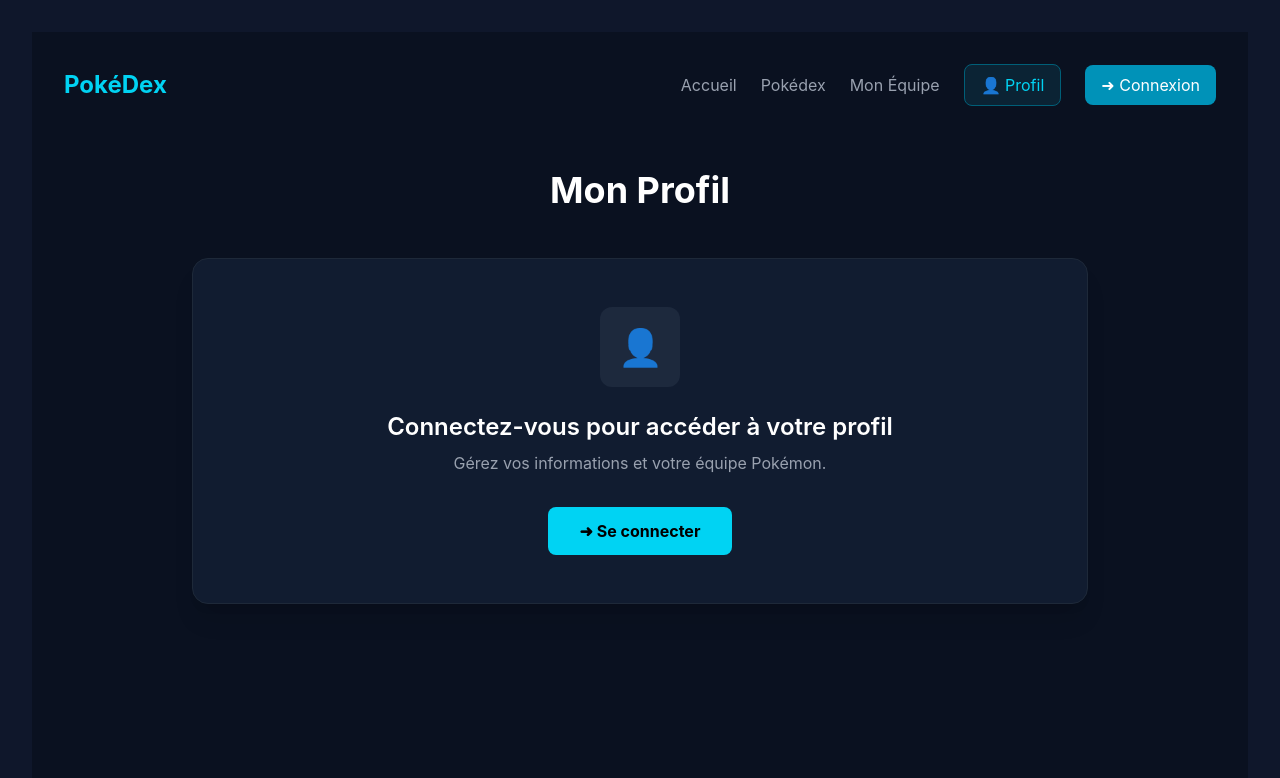
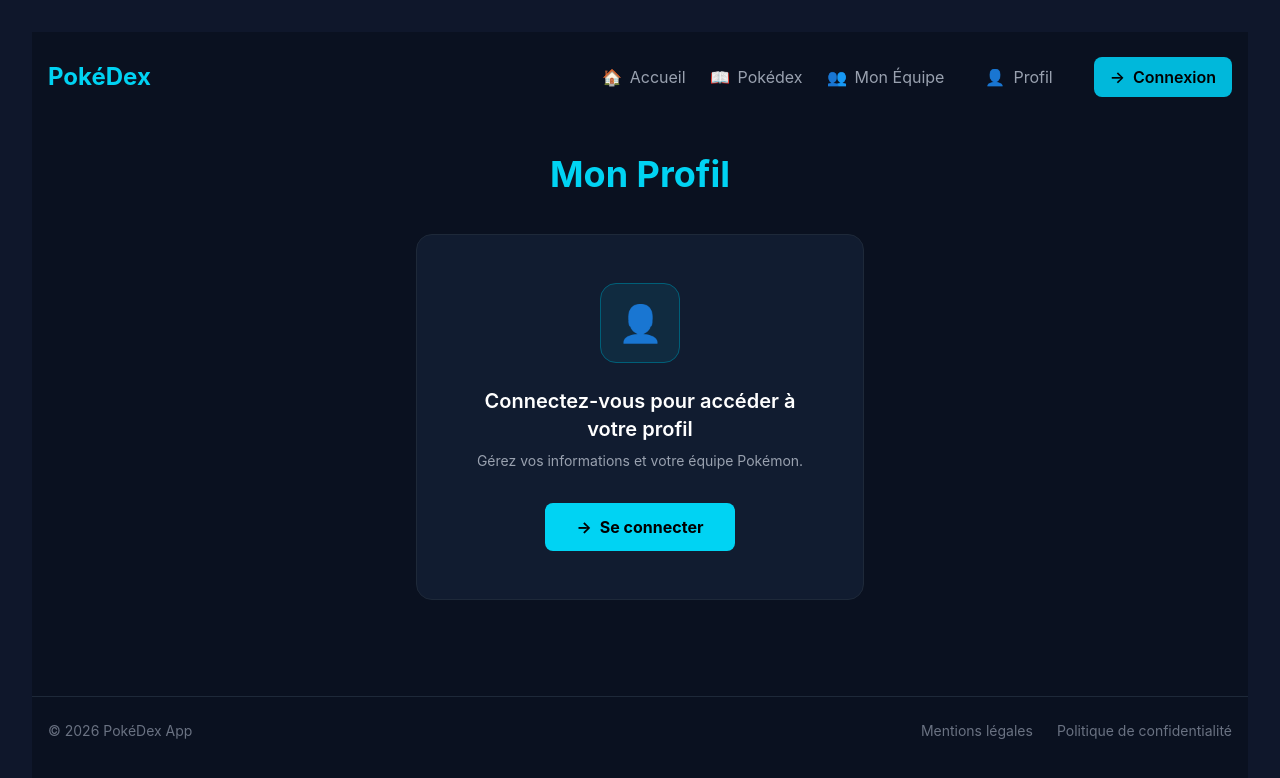
Before and after one commit to EwenLP/pokedev, a React (Vite) app in the folder frontend/: page /profil in a window 1280 px wide. Shown: the top 778 px of the page. Built offline with nearby package versions, Linux system fonts and the light colour scheme.

Commit message:
[REFACTOR] page profil mis à jour et component NavBar

```diff
--- /dev/null
+++ b/frontend/src/components/NavBar.jsx
@@ -0,0 +1,78 @@
+import { useState, useEffect } from 'react';
+import { Link, useLocation } from 'react-router-dom';
+
+export default function Navbar() {
+  const [isLoggedIn, setIsLoggedIn] = useState(false);
+  const location = useLocation();
+
+  useEffect(() => {
+    const token = localStorage.getItem('token');
+    setIsLoggedIn(!!token);
+  }, [location]);
+
+  const isActive = (path) => location.pathname === path;
+
+  return (
+    <header className="flex justify-between items-center max-w-7xl mx-auto py-6 px-4">
+      <Link to="/" className="text-2xl font-bold text-cyan-400">
+        PokéDex
+      </Link>
+
+      <nav className="flex gap-6 items-center text-gray-400">
+        <NavLink to="/" active={isActive('/')}>
+          <span className="mr-2">🏠</span>
+          Accueil
+        </NavLink>
+
+        <NavLink to="/pokedex" active={isActive('/pokedex')}>
+          <span className="mr-2">📖</span>
+          Pokédex
+        </NavLink>
+
+        <NavLink to="/team" active={isActive('/team')}>
+          <span className="mr-2">👥</span>
+          Mon Équipe
+        </NavLink>
+
+        <Link
+          to="/profile"
+          className={`flex items-center gap-2 px-4 py-2 rounded-lg border transition-colors ${
+            isActive('/profile')
+              ? 'bg-cyan-900/30 text-cyan-400 border-cyan-800'
+              : 'border-transparent hover:text-white'
+          }`}
+        >
+          <span>👤</span>
+          Profil
+        </Link>
+
+        {isLoggedIn ? (
+          <span className="bg-cyan-900/30 text-cyan-400 px-4 py-2 rounded-lg border border-cyan-800 cursor-default">
+            Connecté
+          </span>
+        ) : (
+          <Link
+            to="/login"
+            className="flex items-center gap-2 bg-cyan-500 hover:bg-cyan-400 text-black font-semibold px-4 py-2 rounded-lg transition-colors"
+          >
+            <span>→</span>
+            Connexion
+          </Link>
+        )}
+      </nav>
+    </header>
+  );
+}
+
+function NavLink({ to, active, children }) {
+  return (
+    <Link
+      to={to}
+      className={`flex items-center transition-colors ${
+        active ? 'text-white' : 'hover:text-white'
+      }`}
+    >
+      {children}
+    </Link>
+  );
+}
--- a/frontend/src/pages/Profil.jsx
+++ b/frontend/src/pages/Profil.jsx
@@ -1,44 +1,282 @@
+import { useState, useEffect } from 'react';
+import { useNavigate } from 'react-router-dom';
+import Navbar from '../components/NavBar';
+
 export default function ProfilePage() {
+  const [isLoggedIn, setIsLoggedIn] = useState(false);
+  const [user, setUser] = useState(null);
+  const [loading, setLoading] = useState(true);
+  const navigate = useNavigate();
+
+  useEffect(() => {
+    fetchUserData();
+  }, []);
+
+  const fetchUserData = async () => {
+    const token = localStorage.getItem('token');
+
+    if (!token) {
+      setIsLoggedIn(false);
+      setLoading(false);
+      return;
+    }
+
+    try {
+      const response = await fetch('[localhost](http://localhost:3000/api/profile)', {
+        method: 'GET',
+        headers: {
+          'Content-Type': 'application/json',
+          Authorization: `Bearer ${token}`,
+        },
+      });
+
+      if (response.ok) {
+        const data = await response.json();
+        setUser(data);
+        setIsLoggedIn(true);
+      } else {
+        handleLogout();
+      }
+    } catch (error) {
+      console.error('Erreur lors de la récupération du profil:', error);
+      handleLogout();
+    } finally {
+      setLoading(false);
+    }
+  };
+
+  const handleLogout = () => {
+    localStorage.removeItem('token');
+    setIsLoggedIn(false);
+    setUser(null);
+  };
+
+  const formatDate = (dateString) => {
+    if (!dateString) return 'Date inconnue';
+    const date = new Date(dateString);
+    return date.toLocaleDateString('fr-FR', {
+      day: 'numeric',
+      month: 'long',
+      year: 'numeric',
+    });
+  };
+
+  if (loading) {
+    return (
+      <div className="min-h-screen bg-[#0a1120]">
+        <Navbar />
+        <div className="flex items-center justify-center h-[calc(100vh-100px)]">
+          <div className="animate-spin rounded-full h-12 w-12 border-t-2 border-b-2 border-cyan-400"></div>
+        </div>
+      </div>
+    );
+  }
+
   return (
-    <div className="min-h-screen bg-[#0a1120] text-white p-8 font-sans">
-      {/* 1. Header / Navbar */}
-      <header className="flex justify-between items-center max-w-7xl mx-auto mb-16">
-        <h1 className="text-2xl font-bold text-cyan-400">PokéDex</h1>
-        <nav className="flex gap-6 items-center text-gray-400">
-          <a href="/" className="hover:text-white">Accueil</a>
-          <a href="/pokedex" className="hover:text-white">Pokédex</a>
-          <a href="/team" className="hover:text-white">Mon Équipe</a>
-          <button className="bg-cyan-900/30 text-cyan-400 px-4 py-2 rounded-lg flex items-center gap-2 border border-cyan-800">
-            👤 Profil
-          </button>
-          <button className="bg-cyan-600 hover:bg-cyan-500 text-white px-4 py-2 rounded-lg flex items-center gap-2 transition-colors">
-            ➜ Connexion
-          </button>
-        </nav>
-      </header>
+    <div className="min-h-screen bg-[#0a1120] text-white font-sans">
+      <Navbar />
 
-      {/* 2. Titre de la page */}
-      <main className="max-w-4xl mx-auto">
-        <h2 className="text-4xl font-bold mb-12">Mon Profil</h2>
+      <main className="max-w-4xl mx-auto px-4 py-8">
+        <h2 className="text-4xl font-bold text-cyan-400 mb-10">Mon Profil</h2>
 
-        {/* 3. Card de connexion */}
-        <div className="bg-[#111c30] border border-gray-800 rounded-2xl p-12 flex flex-col items-center text-center shadow-xl">
-            <div className="bg-slate-800 w-20 h-20 rounded-xl mb-6 flex items-center justify-center text-4xl">
-                👤
-            </div>
+        {isLoggedIn && user ? (
+          <LoggedInView
+            user={user}
+            formatDate={formatDate}
+            onLogout={handleLogout}
+          />
+        ) : (
+          <LoggedOutView />
+        )}
+      </main>
 
-            <h3 className="text-2xl font-semibold mb-2">
-                Connectez-vous pour accéder à votre profil
-            </h3>
-            <p className="text-gray-400 mb-8">
-                Gérez vos informations et votre équipe Pokémon.
-            </p>
-
-            <button className="bg-cyan-400 hover:bg-cyan-300 text-black font-bold py-3 px-8 rounded-lg flex items-center gap-2 transition-transform active:scale-95">
-                <a href="/login" className="hover:text-white">➜ Se connecter</a>
-            </button>
-        </div>
-      </main>
+      <Footer />
     </div>
   );
 }
+
+// --- Vue connectée ---
+function LoggedInView({ user, formatDate, onLogout }) {
+  return (
+    <div className="space-y-6">
+      {/* Carte profil */}
+      <div className="bg-[#111c30] border border-gray-800 rounded-2xl p-6 flex items-center justify-between">
+        <div className="flex items-center gap-5">
+          <div className="w-16 h-16 bg-cyan-900/50 rounded-full flex items-center justify-center text-xl font-bold text-cyan-400 border-2 border-cyan-700">
+            {user.username?.substring(0, 2).toUpperCase() || 'PK'}
+          </div>
+          <div>
+            <h3 className="text-xl font-bold">{user.username}</h3>
+            <p className="text-gray-400 text-sm flex items-center gap-2">
+              <span>✉️</span>
+              {user.email}
+            </p>
+            <p className="text-gray-500 text-sm flex items-center gap-2">
+              <span>📅</span>
+              Membre depuis le {formatDate(user.createdAt)}
+            </p>
+          </div>
+        </div>
+        <button className="p-3 hover:bg-gray-800 rounded-full transition-colors text-gray-400 hover:text-white">
+          ✏️
+        </button>
+      </div>
+
+      {/* Statistiques */}
+      <div className="grid grid-cols-1 md:grid-cols-3 gap-4">
+        <StatCard
+          label="Pokémon vus"
+          value={user.favoritesCount || 0}
+          color="cyan"
+        />
+        <StatCard
+          label="Équipes"
+          value={user.teamsCount || 0}
+          color="cyan"
+        />
+        <StatCard
+          label="Type favori"
+          value={user.favoriteType || 'Aucun'}
+          color="cyan"
+          isText
+        />
+      </div>
+
+      {/* Badges */}
+      <div className="bg-[#111c30] border border-gray-800 rounded-2xl p-6">
+        <h4 className="text-lg font-semibold mb-5">Badges</h4>
+        <div className="grid grid-cols-1 sm:grid-cols-3 gap-4">
+          <BadgeCard
+            title="Premier Pokémon"
+            icon="⭐"
+            obtained={user.badges?.includes('first_pokemon')}
+          />
+          <BadgeCard
+            title="Équipe complète"
+            icon="🏆"
+            obtained={user.badges?.includes('full_team')}
+          />
+          <BadgeCard
+            title="Maître Pokédex"
+            icon="🎖️"
+            obtained={user.badges?.includes('master')}
+          />
+        </div>
+      </div>
+
+      {/* Menu liens */}
+      <div className="space-y-3">
+        <MenuLink title="Mon Équipe" href="/team" />
+        <MenuLink title="Mentions légales" href="/legal" />
+        <MenuLink title="Politique de confidentialité" href="/privacy" />
+      </div>
+
+      {/* Déconnexion */}
+      <button
+        onClick={onLogout}
+        className="w-full py-4 text-red-400 border border-red-900/50 rounded-xl hover:bg-red-950/30 transition-all"
+      >
+        Se déconnecter
+      </button>
+    </div>
+  );
+}
+
+// --- Vue déconnectée ---
+function LoggedOutView() {
+  return (
+    <div className="flex justify-center">
+      <div className="bg-[#111c30] border border-gray-800 rounded-2xl p-12 flex flex-col items-center text-center max-w-md">
+        <div className="bg-cyan-900/30 w-20 h-20 rounded-2xl mb-6 flex items-center justify-center border border-cyan-800">
+          <span className="text-4xl text-cyan-400">👤</span>
+        </div>
+        <h3 className="text-xl font-semibold mb-2">
+          Connectez-vous pour accéder à votre profil
+        </h3>
+        <p className="text-gray-400 mb-8 text-sm">
+          Gérez vos informations et votre équipe Pokémon.
+        </p>
+        <a
+          href="/login"
+          className="bg-cyan-400 hover:bg-cyan-300 text-black font-bold py-3 px-8 rounded-lg transition-all hover:scale-105 active:scale-95 flex items-center gap-2"
+        >
+          <span>→</span>
+          Se connecter
+        </a>
+      </div>
+    </div>
+  );
+}
+
+// --- Composants utilitaires ---
+
+function StatCard({ label, value, color, isText = false }) {
+  return (
+    <div className="bg-[#111c30] border border-gray-800 rounded-2xl p-5 text-center">
+      <p className={`text-2xl font-bold ${isText ? 'text-cyan-400' : 'text-white'}`}>
+        {value}
+      </p>
+      <p className="text-gray-400 text-sm mt-1">{label}</p>
+      {!isText && (
+        <div className="h-1 w-full bg-gray-800 mt-4 rounded-full overflow-hidden">
+          <div
+            className="h-full bg-cyan-400 transition-all duration-500"
+            style={{ width: `${Math.min((value / 151) * 100, 100)}%` }}
+          ></div>
+        </div>
+      )}
+    </div>
+  );
+}
+
+function BadgeCard({ title, icon, obtained }) {
+  return (
+    <div
+      className={`border rounded-xl p-5 text-center transition-all ${
+        obtained
+          ? 'border-cyan-800 bg-cyan-900/20'
+          : 'border-gray-800 opacity-40 grayscale'
+      }`}
+    >
+      <div className="text-2xl mb-2">{obtained ? icon : '🔒'}</div>
+      <p className="text-sm font-medium mb-3">{title}</p>
+      {obtained && (
+        <span className="text-xs bg-cyan-500 text-black px-3 py-1 rounded-full font-bold">
+          Obtenu
+        </span>
+      )}
+    </div>
+  );
+}
+
+function MenuLink({ title, href }) {
+  return (
+    <a
+      href={href}
+      className="bg-[#111c30] border border-gray-800 rounded-xl p-4 flex justify-between items-center hover:bg-slate-800/50 transition-colors group"
+    >
+      <span className="group-hover:text-cyan-400 transition-colors">{title}</span>
+      <span className="text-gray-500 group-hover:translate-x-1 group-hover:text-cyan-400 transition-all">
+        ›
+      </span>
+    </a>
+  );
+}
+
+function Footer() {
+  return (
+    <footer className="border-t border-gray-800 mt-16 py-6">
+      <div className="max-w-7xl mx-auto px-4 flex justify-between items-center text-gray-500 text-sm">
+        <span>© 2026 PokéDex App</span>
+        <div className="flex gap-6">
+          <a href="/legal" className="hover:text-gray-300 transition-colors">
+            Mentions légales
+          </a>
+          <a href="/privacy" className="hover:text-gray-300 transition-colors">
+            Politique de confidentialité
+          </a>
+        </div>
+      </div>
+    </footer>
+  );
+}
```
